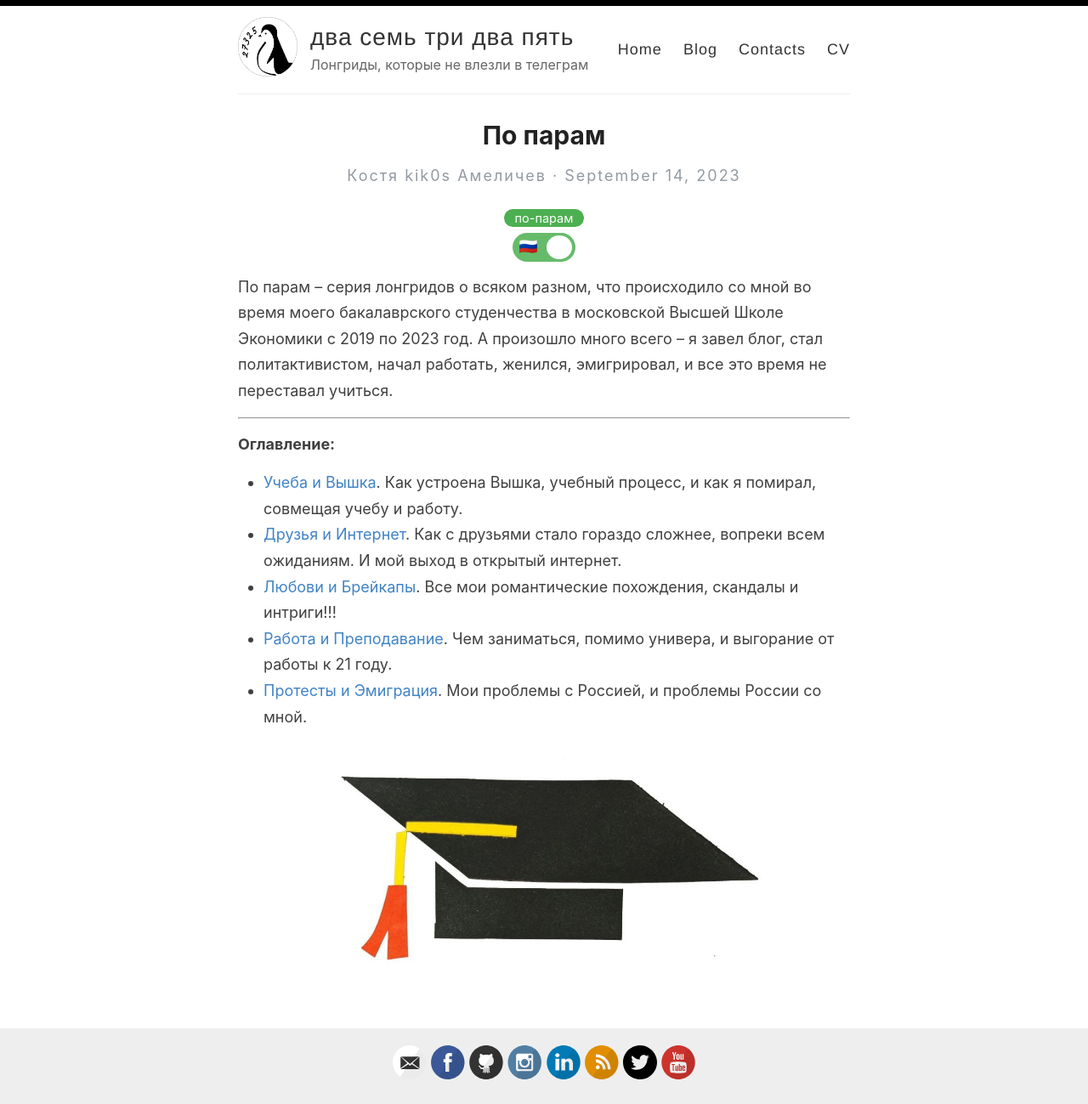
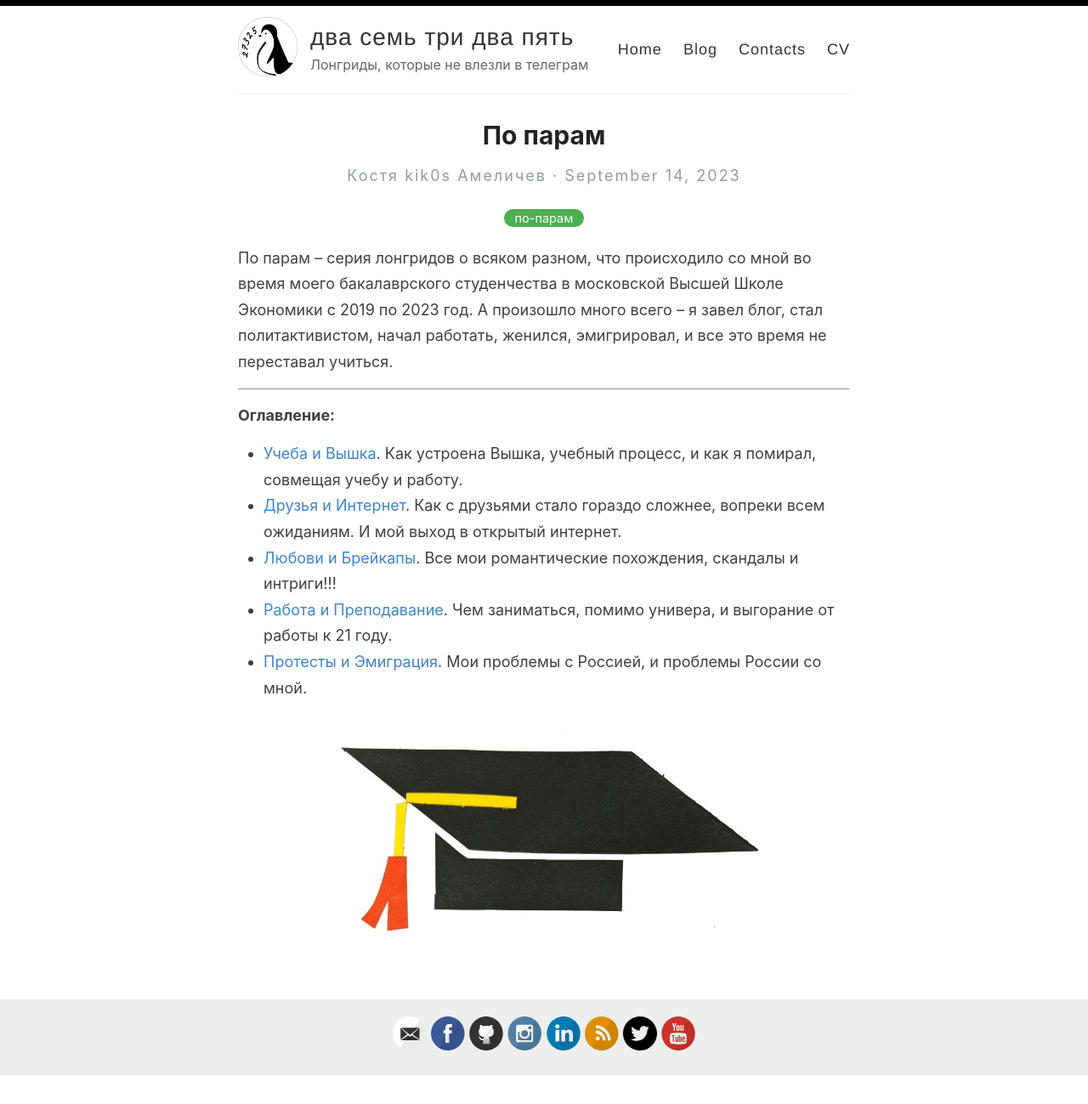
Before and after one commit to KiK0S/kik0s.github.io, a Jekyll site: the page built from _posts/2023-09-14-after-classes.md, in a window 1280 px wide. Shown: the whole page at 85% size. Built offline with Jekyll 4.4.1, drawn with Linux system fonts in a browser that asks for light colours; after the commit the page ends 1265 px from its top, so only the background shows below that.

Commit message:
Revert bilingual layout for after classes post

```diff
--- a/_posts/2023-09-14-after-classes.md
+++ b/_posts/2023-09-14-after-classes.md
@@ -5,15 +5,19 @@ permalink: /after-classes/
 excerpt_separator: <!--more-->
 categories: [по-парам]
 mathjax: true
-multilanguage: true
 ---
 
-{% capture content-ru %}{% include_relative _contents/2023-09-14-after-classes.ru.md %}{% endcapture %}
-<div class="content-ru active">
-{{ content-ru | markdownify }}
-</div>
+По парам -- серия лонгридов о всяком разном, что происходило со мной во время моего бакалаврского студенчества в московской Высшей Школе Экономики с 2019 по 2023 год. А произошло много всего -- я завел блог, стал политактивистом, начал работать, женился, эмигрировал, и все это время не переставал учиться.
 
-{% capture content-en %}{% include_relative _contents/2023-09-14-after-classes.en.md %}{% endcapture %}
-<div class="content-en">
-{{ content-en | markdownify }}
-</div>
+<!--more-->
+---
+
+**Оглавление:**
+
+* [Учеба и Вышка](/after-classes/studies-and-hse/). Как устроена Вышка, учебный процесс, и как я помирал, совмещая учебу и работу.
+* [Друзья и Интернет](/after-studies/friends-and-internet/). Как с друзьями стало гораздо сложнее, вопреки всем ожиданиям. И мой выход в открытый интернет.
+* [Любови и Брейкапы](/loves-and-breakups/). Все мои романтические похождения, скандалы и интриги!!!
+* [Работа и Преподавание](/after-classes/teaching-and-working/). Чем заниматься, помимо универа, и выгорание от работы к 21 году.
+* [Протесты и Эмиграция](/after-classes/protests-and-emigration/). Мои проблемы с Россией, и проблемы России со мной.
+
+![](../../images/after-classes.jpg)
--- a/_posts/_contents/2023-09-14-after-classes.en.md
+++ /dev/null
@@ -1,16 +0,0 @@
-> This is a ChatGPT translation that was not properly verified by any human being.
-
-After Classes is a series of long reads about all kinds of things that happened to me during my undergraduate years at Moscow’s Higher School of Economics from 2019 to 2023. A lot happened — I started a blog, became a political activist, got my first job, got married, emigrated, and kept studying the entire time.
-
-<!--more-->
----
-
-**Table of contents:**
-
-* [Studies and HSE](/after-classes/studies-and-hse/). How HSE is organized, the learning process, and how I was dying while trying to balance classes and work.
-* [Friends and the Internet](/after-studies/friends-and-internet/). How friendships became much more complicated, against all expectations. And my leap into the open internet.
-* [Loves and Breakups](/loves-and-breakups/). All of my romantic adventures, scandals, and intrigues!!!
-* [Work and Teaching](/after-classes/teaching-and-working/). What to do outside of university and burning out from work by age 21.
-* [Protests and Emigration](/after-classes/protests-and-emigration/). My problems with Russia, and Russia’s problems with me.
-
-![](../../images/after-classes.jpg)
--- a/_posts/_contents/2023-09-14-after-classes.ru.md
+++ /dev/null
@@ -1,14 +0,0 @@
-По парам -- серия лонгридов о всяком разном, что происходило со мной во время моего бакалаврского студенчества в московской Высшей Школе Экономики с 2019 по 2023 год. А произошло много всего -- я завел блог, стал политактивистом, начал работать, женился, эмигрировал, и все это время не переставал учиться.
-
-<!--more-->
----
-
-**Оглавление:**
-
-* [Учеба и Вышка](/after-classes/studies-and-hse/). Как устроена Вышка, учебный процесс, и как я помирал, совмещая учебу и работу.
-* [Друзья и Интернет](/after-studies/friends-and-internet/). Как с друзьями стало гораздо сложнее, вопреки всем ожиданиям. И мой выход в открытый интернет.
-* [Любови и Брейкапы](/loves-and-breakups/). Все мои романтические похождения, скандалы и интриги!!!
-* [Работа и Преподавание](/after-classes/teaching-and-working/). Чем заниматься, помимо универа, и выгорание от работы к 21 году.
-* [Протесты и Эмиграция](/after-classes/protests-and-emigration/). Мои проблемы с Россией, и проблемы России со мной.
-
-![](../../images/after-classes.jpg)
```
